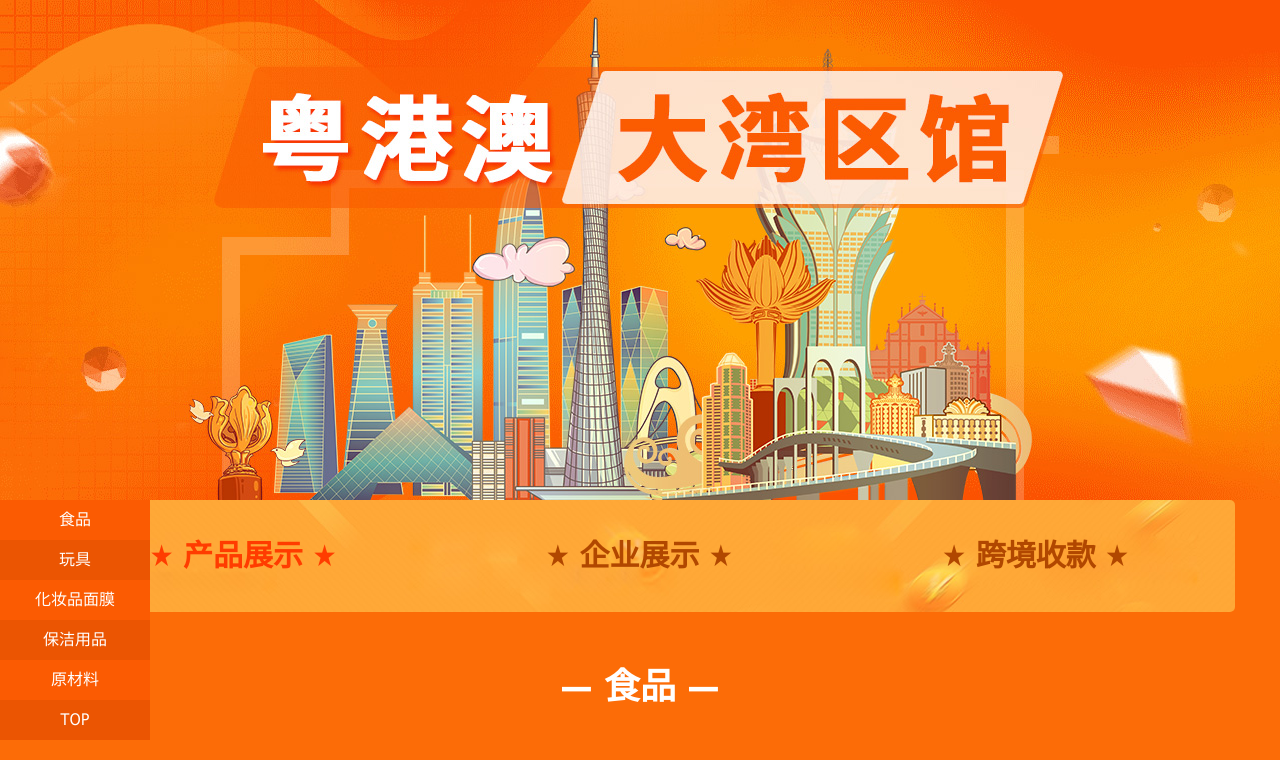
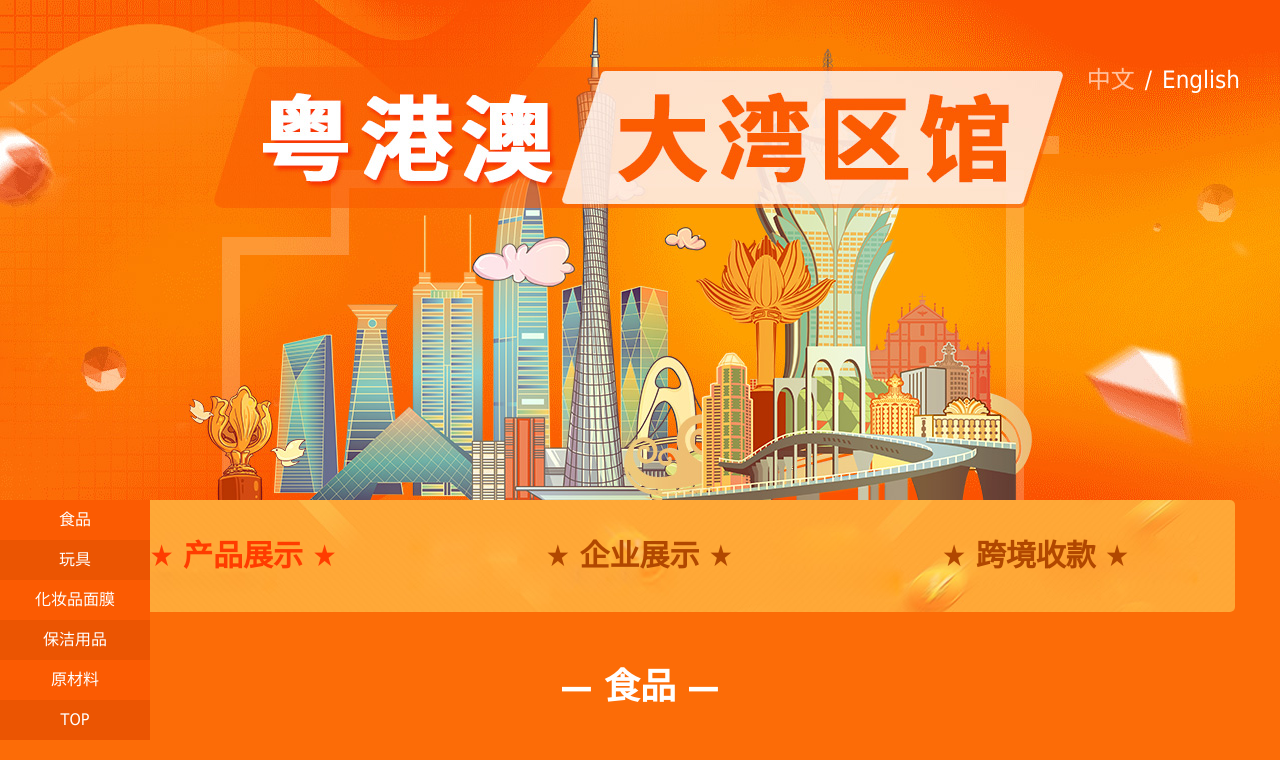
Before and after one commit to yuankunx/icbc, a Vue app: page /icbc in a window 1280 px wide. Shown: the top 760 px of the page. Built offline with nearby package versions, Linux system fonts and the light colour scheme; grey boxes are pictures that could not be loaded.

Commit message:
工行专题页

```diff
--- a/src/App.vue
+++ b/src/App.vue
@@ -1,6 +1,8 @@
 <template>
   <div id="app">
-    <div class="kht-banner"></div>
+    <div class="kht-banner">
+        <div class="language"><span>中文</span><em>/</em><a href="http://www.badachina.com/icbc/en/">English</a></div>
+    </div>
     <div class="box">
       <div class="icbc-nav">
         <router-link tag="div" class="nav-box" to="/icbc">★ 产品展示 ★</router-link>
@@ -63,4 +65,16 @@
   margin: 0 10px;
   color: #c6c6c6;
 }
+.language{
+    width: 1200px;
+    height: 50px;
+    margin:auto;
+    text-align: right;
+    padding-top: 70px;
+    font-size: 24px;
+    color: #fff;
+}
+.language a{color: #fff;}
+.language span{color: #ffc29f;}
+.language em{padding: 0 10px;}
 </style>
```
